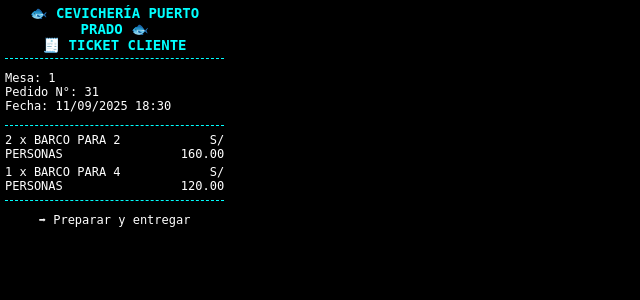
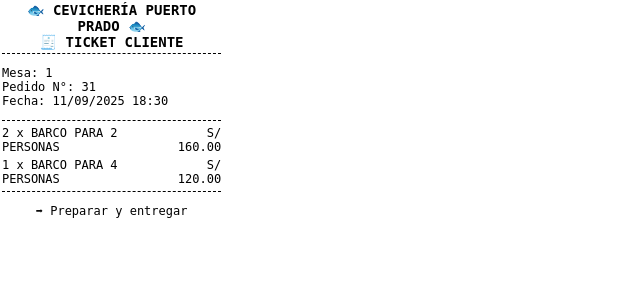
Before and after one commit to cevicheriapuertoprado-pixel/cevicheria-pos, a Django app: page /ventas/pedido/31/ticket/1/ in a window 1280 px wide. Shown: the top 300 px of the page, without its empty margins (0-640 px from the left). Run offline with Django 5.2, Linux system fonts and the light colour scheme; data comes from the database, SQL or seed files in the repository.

Commit message:
Ticket y ajustes HTML

```diff
--- a/ventas/templates/ventas/ticket.html
+++ b/ventas/templates/ventas/ticket.html
@@ -5,24 +5,22 @@
   <title>Ticket {{ tipo|title }} - Pedido {{ pedido.id }}</title>
   <style>
     body {
-      font-family: monospace;
+      font-family: monospace; /* buena legibilidad en térmica */
       font-size: 12px;
-      width: 58mm; /* ancho ticketera térmica */
+      width: 58mm; /* ancho ticketera */
       margin: 0;
-      padding: 5px;
-      background: #000;
-      color: #fff;
+      padding: 2px;
+      color: #000; /* texto negro para impresora térmica */
     }
     .titulo {
       text-align: center;
       font-size: 14px;
       font-weight: bold;
-      margin-bottom: 5px;
-      color: #0ff;
+      margin-bottom: 3px;
     }
     .linea {
-      border-top: 1px dashed #0ff;
-      margin: 5px 0;
+      border-top: 1px dashed #000;
+      margin: 3px 0;
     }
     table {
       width: 100%;
@@ -60,10 +58,8 @@
     {% for d in pedido.detalles.all %}
       <tr>
         {% if tipo == "cocina" %}
-          <!-- SOLO PLATOS Y CANTIDADES -->
           <td colspan="2">{{ d.cantidad }} x {{ d.plato.nombre }}</td>
         {% else %}
-          <!-- PLATOS, CANTIDAD Y PRECIO -->
           <td>{{ d.cantidad }} x {{ d.plato.nombre }}</td>
           <td class="right">S/ {{ d.subtotal|floatformat:2 }}</td>
         {% endif %}
```
